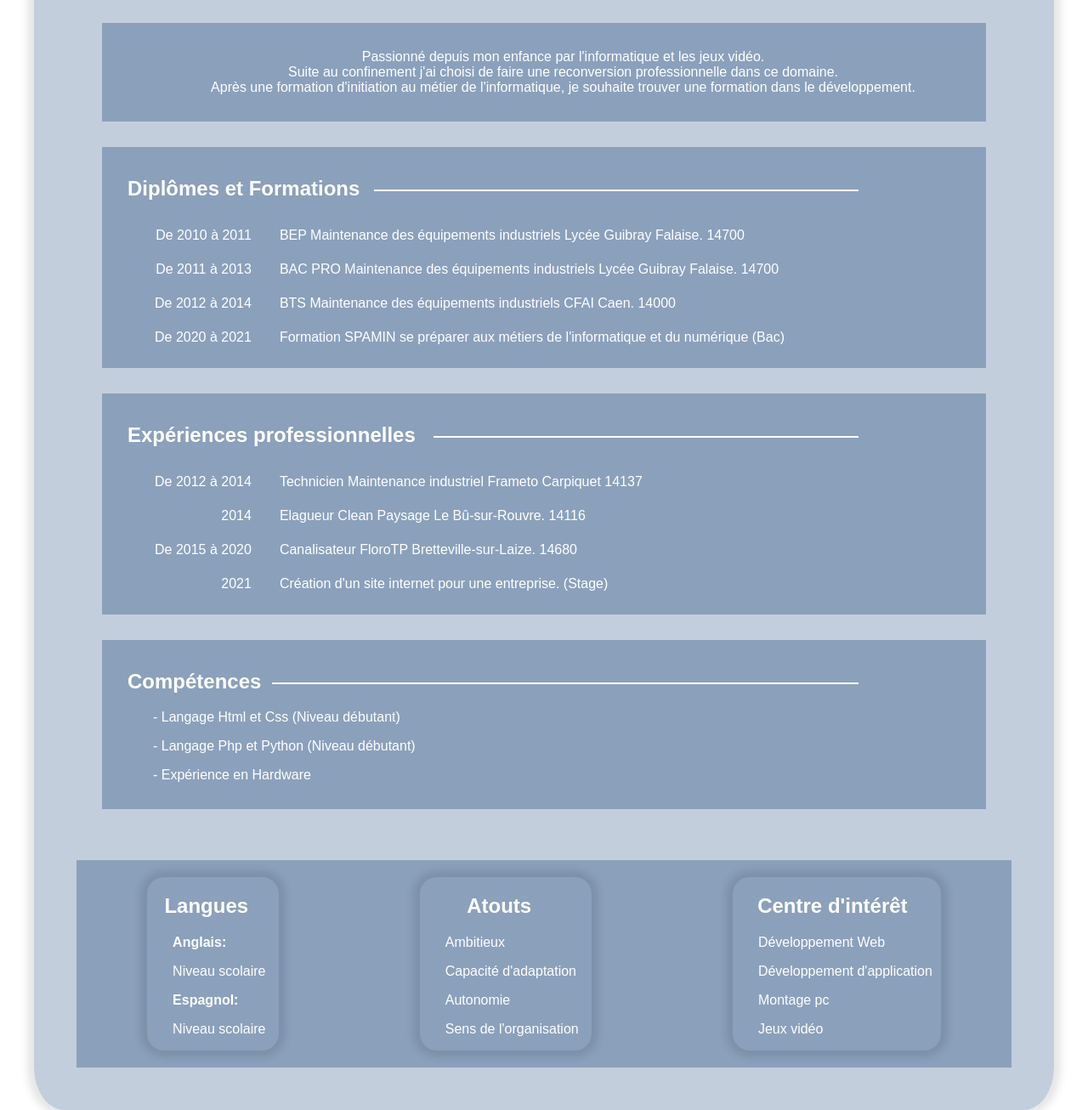
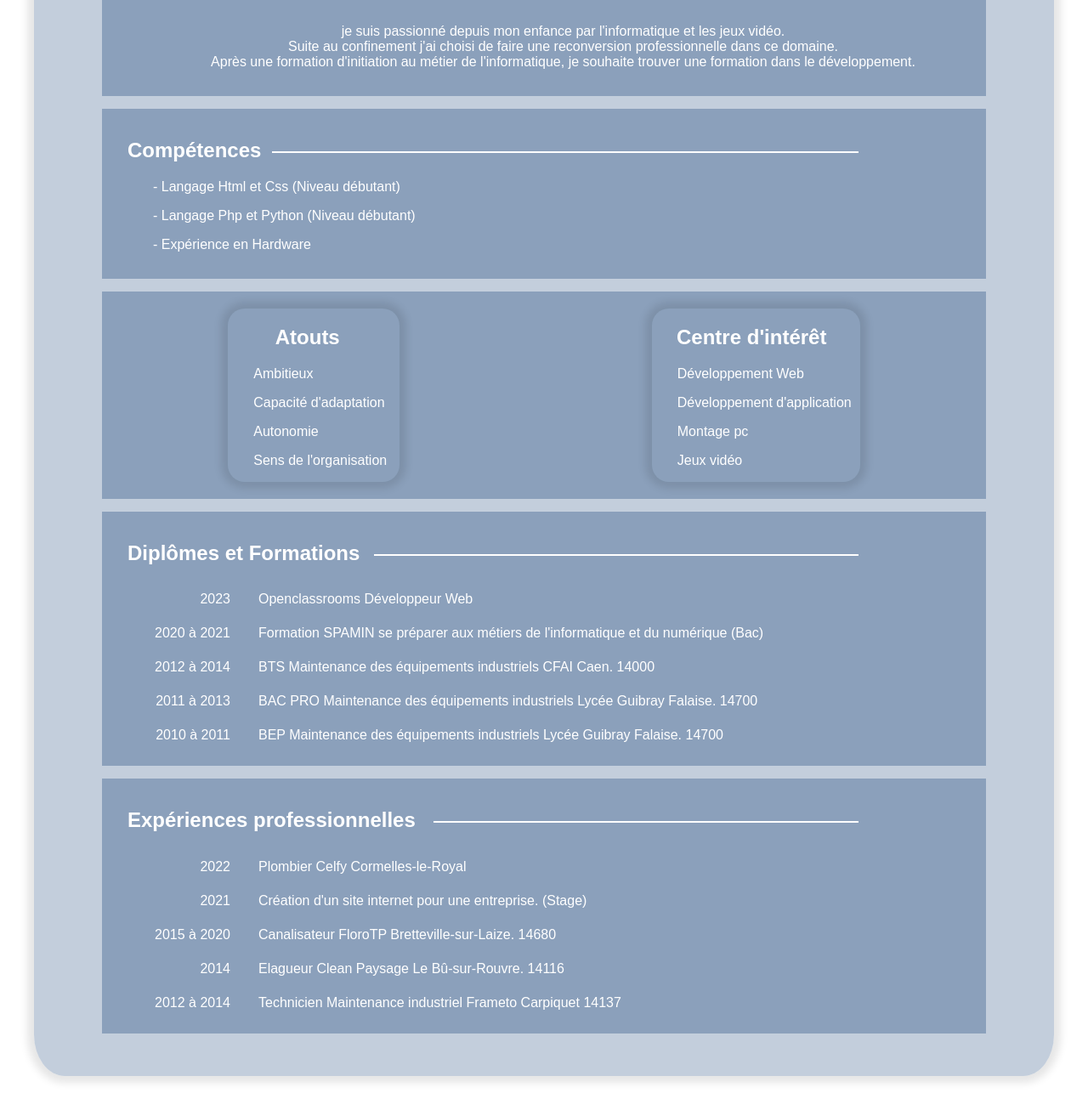
Before and after one commit to meidhi14/CV_Meidhi_BENNIS, a plain HTML site: page index.html in a window 1280 px wide. Shown: the part 400-1706 px from the top of the page at 85% size. Drawn offline with Linux system fonts and the light colour scheme.

Commit message:
Mise à jour CV

```diff
--- a/index.html
+++ b/index.html
@@ -12,7 +12,7 @@
 			<header>
 					<div class="divheader, divheader1">
 					<div><h1 >Meidhi BENNIS</h1></div>
-					<div><h2 >Analyste développeur d'applications</h2></div>
+					<div><h2 >Alternance BTS SIO</h2></div>
 					</div>
 					<img  class="img1" src="photoid.png" alt="">
 					<div class="divheader, divheader2">
@@ -52,63 +52,12 @@
 
 			<div id="contenu">
 
-
 				<div class="contenu1">
 					<p>
-                        Passionné depuis mon enfance par l'informatique et les jeux vidéo.<br>
+                        je suis passionné depuis mon enfance par l'informatique et les jeux vidéo.<br>
                         Suite au confinement j'ai choisi de faire une reconversion professionnelle dans ce domaine.<br>
                         Après une formation d'initiation au métier de l'informatique, je souhaite trouver une formation dans le développement.
                     </p>
-				</div>
-				<div class="contenu2">
-					<div class="separation_emp"><h2>Diplômes et Formations <div class="separation1"></div></h2></div>
-					<table>
-						<tr>
-							<td class="td1">De 2010 à 2011</td>
-							<td>BEP Maintenance des équipements industriels Lycée Guibray Falaise. 14700</td>
-
-						</tr>
-
-						<tr>
-							<td class="td1">De 2011 à 2013</td>
-							<td>BAC PRO Maintenance des équipements industriels Lycée Guibray Falaise. 14700</td>
-
-						</tr>
-
-						<tr>
-							<td class="td1">De 2012 à 2014</td>
-							<td>BTS Maintenance des équipements industriels CFAI Caen. 14000</td>
-
-						</tr>
-						<tr>
-							<td class="td1">De 2020 à 2021</td>
-							<td>Formation SPAMIN se préparer aux métiers de l'informatique et du numérique (Bac)</td>
-						</tr>
-					</table>
-				</div>
-
-				<div class="contenu3">
-					<div><h2>Expériences professionnelles <div class="separation2"></div></h2></div>
-					<table>
-						<tr>
-							<td class="td1">De 2012 à 2014</td>
-							<td>Technicien Maintenance industriel Frameto Carpiquet 14137</td>
-						</tr>
-
-						<tr>
-							<td class="td1">2014</td>
-							<td>Elagueur Clean Paysage Le Bû-sur-Rouvre. 14116</td>
-						</tr>
-
-						<tr>
-							<td class="td1">De 2015 à 2020</td>
-							<td>Canalisateur FloroTP Bretteville-sur-Laize. 14680</td>
-						</tr>
-						<tr>
-							<td class="td1">2021</td>
-							<td>Création d'un site internet pour une entreprise. (Stage) </td>
-						</tr>
-					</table>
 				</div>
 
 				<div class="contenu4">
@@ -118,18 +67,7 @@
 					<p>- Expérience en Hardware</p>
 				</div>
 
-			</div>
-
-			<footer>
-
-				<div class="footer1">
-					<h2 class="h2_1">Langues <div class="separation"></div></h2>
-					<p><strong>Anglais:</strong></p>
-					<p>Niveau scolaire</p>
-					<p><strong>Espagnol:</strong></p>
-					<p>Niveau scolaire</p>
-				</div>
-
+				<div class="contenu5">
 					<div class="footer2">
 						<h2 class="h2_1">Atouts <div class="separation"></div></h2>
 						<p>Ambitieux</p>
@@ -137,7 +75,6 @@
 						<p>Autonomie</p>
 						<p>Sens de l'organisation</p>
 					</div>
-
 					<div class="footer3">
 						<h2 class="h2_1">Centre d'intérêt <div class="separation"></div></h2>
 						<p>Développement Web</p>
@@ -145,6 +82,67 @@
 						<p>Montage pc</p>
 						<p>Jeux vidéo</p>
 					</div>
+				</div>
+
+				<div class="contenu2">
+					<div class="separation_emp"><h2>Diplômes et Formations <div class="separation1"></div></h2></div>
+					<table>
+						<tr>
+							<td class="td1">2023</td>
+							<td>Openclassrooms Développeur Web</td>
+						</tr>
+						<tr>
+							<td class="td1">2020 à 2021</td>
+							<td>Formation SPAMIN se préparer aux métiers de l'informatique et du numérique (Bac)</td>
+						</tr>
+						<tr>
+							<td class="td1">2012 à 2014</td>
+							<td>BTS Maintenance des équipements industriels CFAI Caen. 14000</td>
+						</tr>
+						<tr>
+							<td class="td1">2011 à 2013</td>
+							<td>BAC PRO Maintenance des équipements industriels Lycée Guibray Falaise. 14700</td>
+						</tr>
+						<tr>
+							<td class="td1">2010 à 2011</td>
+							<td>BEP Maintenance des équipements industriels Lycée Guibray Falaise. 14700</td>
+						</tr>
+
+
+					</table>
+				</div>
+
+				<div class="contenu3">
+					<div><h2>Expériences professionnelles <div class="separation2"></div></h2></div>
+					<table>
+						<tr>
+							<td class="td1">2022</td>
+							<td>Plombier Celfy Cormelles-le-Royal</td>
+						</tr>
+						<tr>
+							<td class="td1">2021</td>
+							<td>Création d'un site internet pour une entreprise. (Stage) </td>
+						</tr>
+						<tr>
+							<td class="td1">2015 à 2020</td>
+							<td>Canalisateur FloroTP Bretteville-sur-Laize. 14680</td>
+						</tr>
+						<tr>
+							<td class="td1">2014</td>
+							<td>Elagueur Clean Paysage Le Bû-sur-Rouvre. 14116</td>
+						</tr>
+						<tr>
+							<td class="td1">2012 à 2014</td>
+							<td>Technicien Maintenance industriel Frameto Carpiquet 14137</td>
+						</tr>
+					</table>
+				</div>
+
+
+			</div>
+
+			<footer>
+
 
 			</footer>
 
--- a/style.css
+++ b/style.css
@@ -22,7 +22,9 @@ body
 .contenu1
 {
     background-color: #8ba0bb;
-    margin: 30px;
+    margin-top: 15px;
+    margin-left: 30px;
+    margin-right: 30px;
     padding: 15px 15px 15px 30px;
     position: relative;
     text-align: center;
@@ -30,7 +32,9 @@ body
 .contenu2
 {
     background-color: #8ba0bb;
-    margin: 30px;
+    margin-top: 15px;
+    margin-left: 30px;
+    margin-right: 30px;
     padding: 15px 15px 15px 30px;
     position: relative;
 }
@@ -38,7 +42,9 @@ body
 .contenu3
 {
     background-color: #8ba0bb;
-    margin: 30px;
+    margin-top: 15px;
+    margin-left: 30px;
+    margin-right: 30px;
     padding: 15px 15px 15px 30px;
     position: relative;
 
@@ -47,7 +53,9 @@ body
 .contenu4
 {
     background-color: #8ba0bb;
-    margin: 30px;
+    margin-top: 15px;
+    margin-left: 30px;
+    margin-right: 30px;
     padding: 15px 15px 15px 30px;
     position: relative;
 
@@ -58,7 +66,7 @@ header
     display: flex;
     justify-content: space-between;
     margin-top: 20px;
-    margin-bottom: 60px;
+    margin-bottom: 30px;
     background-color: #8ba0bb;
     padding: 15px;
 
@@ -119,11 +127,13 @@ header
 
 
 
-footer
+.contenu5
 {
     display: flex;
     justify-content: space-around;
-    margin-top: 60px;
+    margin-top: 15px;
+    margin-left: 30px;
+    margin-right: 30px;
     background-color: #8ba0bb;
 }
 
```
Lines whose indentation alone changed are shown as unchanged.
